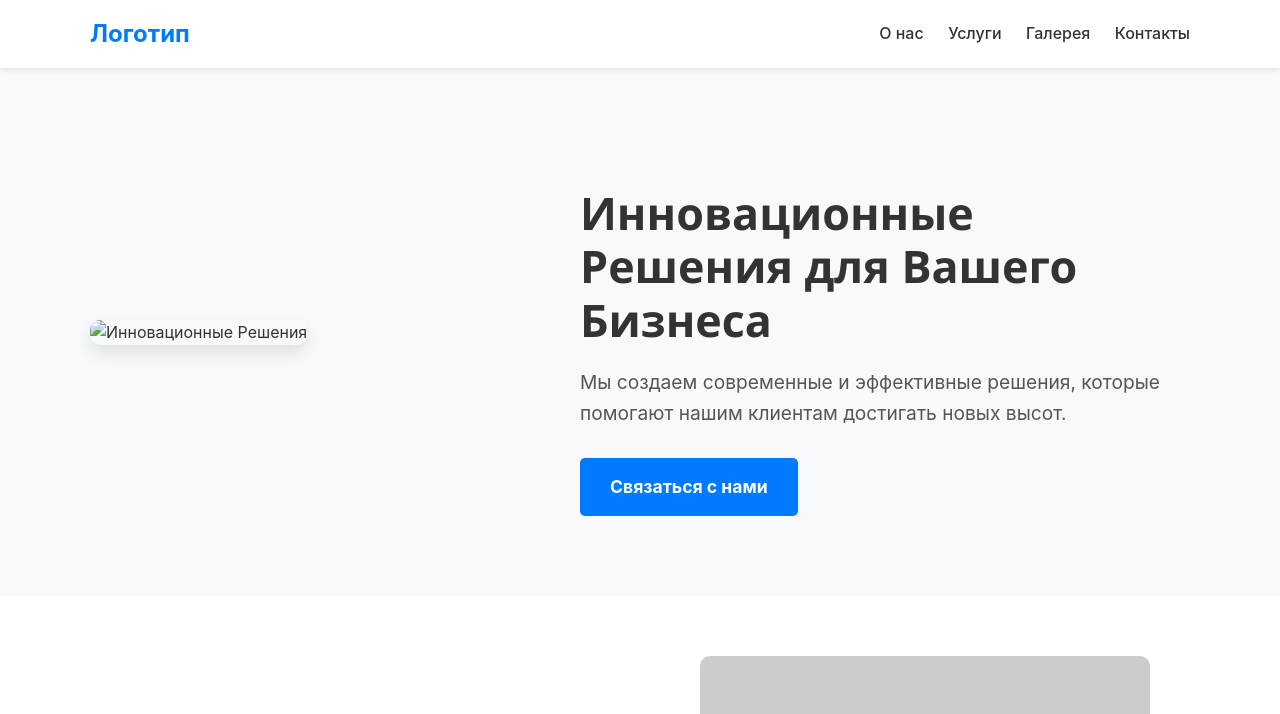
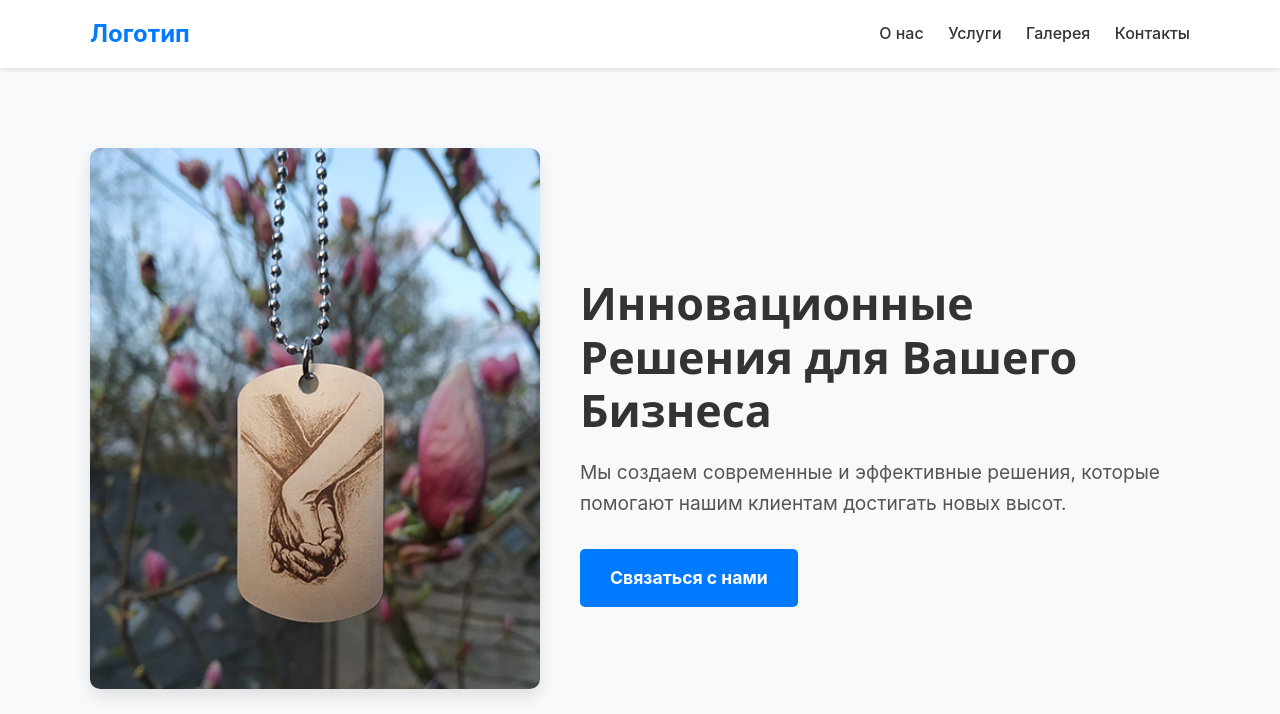
Before and after one commit to gravik-memories/gravik-memories.github.io, a plain HTML site: page index.html in a window 1280 px wide. Shown: the top 714 px of the page. Drawn offline with Linux system fonts and the light colour scheme; placeholder pictures from the web are drawn by us.

Commit message:
index.html

```diff
--- a/index.html
+++ b/index.html
@@ -585,7 +585,7 @@
         <section class="innovative-solutions" id="innovative-solutions">
             <div class="container">
                 <div class="innovative-solutions-image">
-                    <img src="images/IMG_20240407_134317" alt="Инновационные Решения">
+                    <img src="images/IMG_20240407_134317.jpg" alt="Инновационные Решения">
                 </div>
                 <div class="innovative-solutions-content">
                     <h1>Инновационные Решения для Вашего Бизнеса</h1>
```
